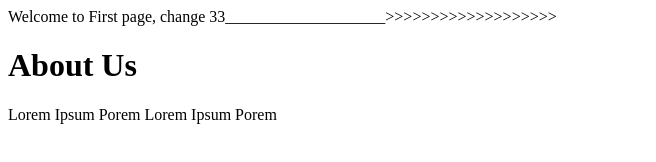
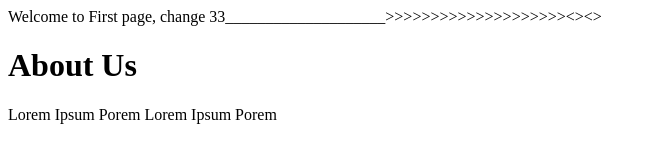
Before and after one commit to ashwanired/httpweb, a plain HTML site: page index.html in a window 1280 px wide. Shown: the full height of the page, 0-656 px from the left. Drawn offline with Linux system fonts and the light colour scheme.

Commit message:
Update index.html
First

```diff
--- a/index.html
+++ b/index.html
@@ -2,7 +2,7 @@
 <html>
 
 <head>
-  <title1>Welcome to First page, change 33____________________>>>>>>>>>>>>>>>>>>></title1>
+  <title1>Welcome to First page, change 33____________________>>>>>>>>>>>>>>>>>>>><><><gfdgxgshfxh</title1>
   <title>About</title>
 </head>
 
```
